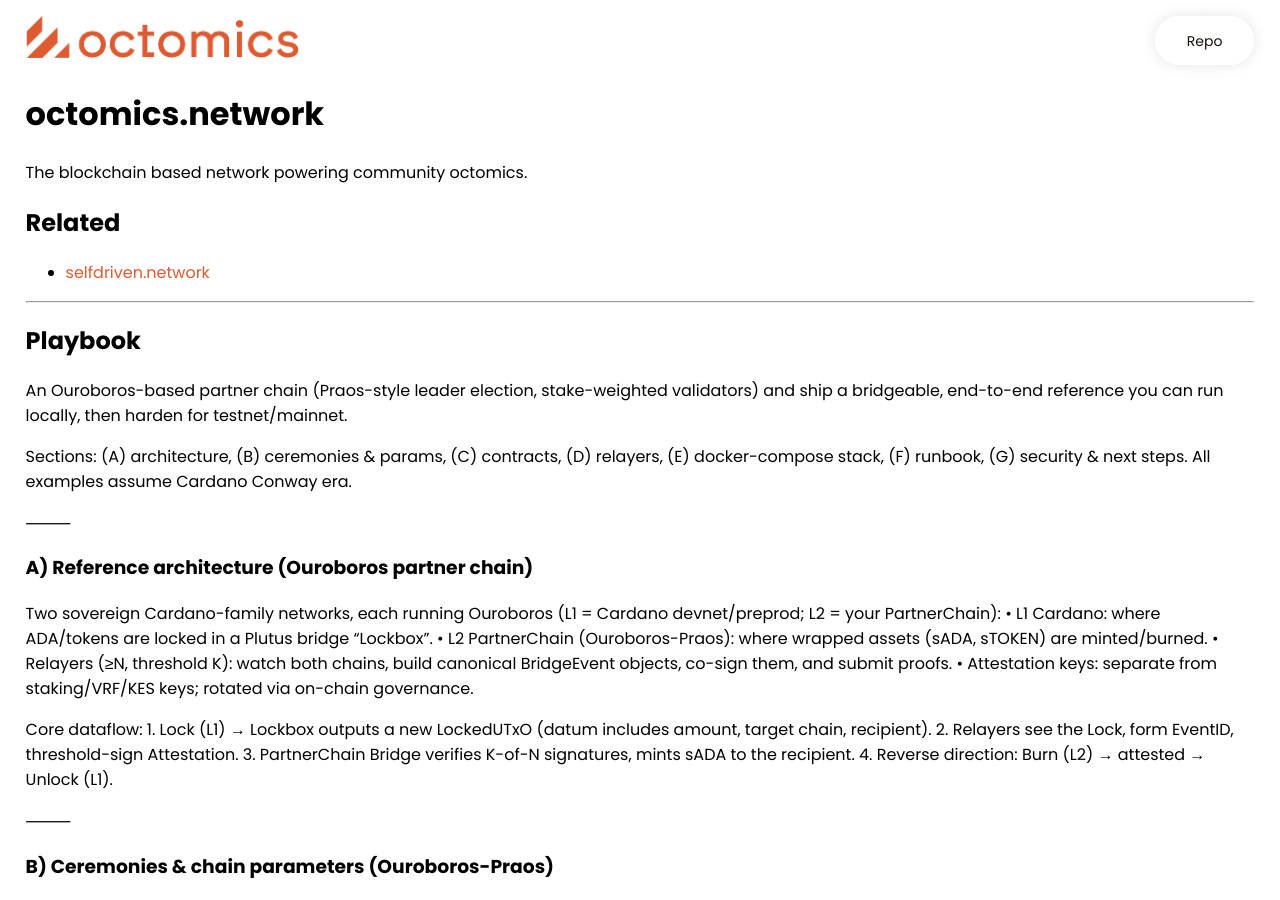
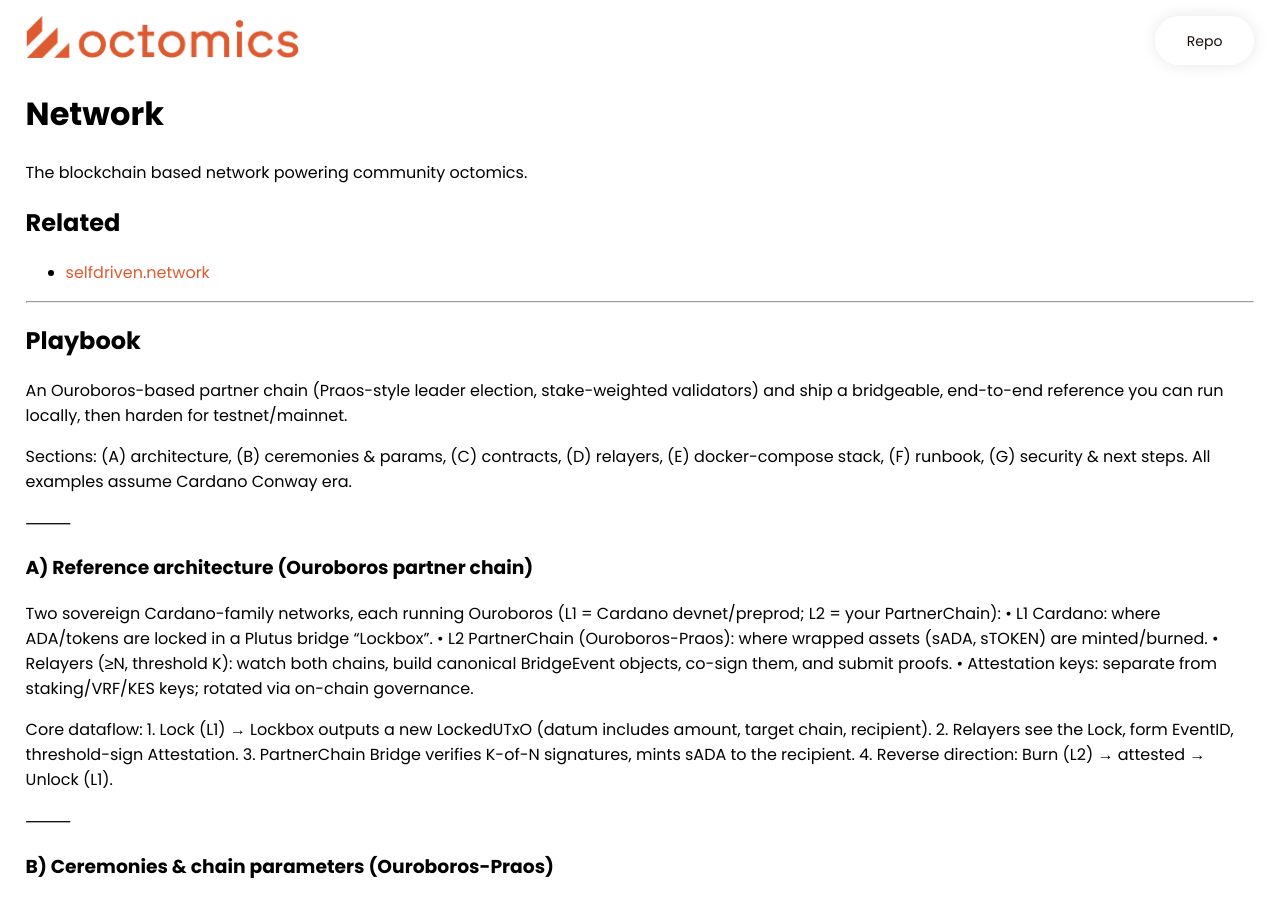
Before and after one commit to selfdriven-octo/octomics, a Jekyll site: the page built from docs/pages/network.md, in a window 1280 px wide and 900 px high. Built offline with Jekyll 4.4.1, drawn with Linux system fonts in a browser that asks for light colours.

Commit message:
Update network.md

```diff
--- a/docs/pages/network.md
+++ b/docs/pages/network.md
@@ -4,7 +4,7 @@ title: Network - octomics
 permalink: /network/
 ---
 
-# octomics.network
+# Network
 
 The blockchain based network powering community octomics.
 
```
